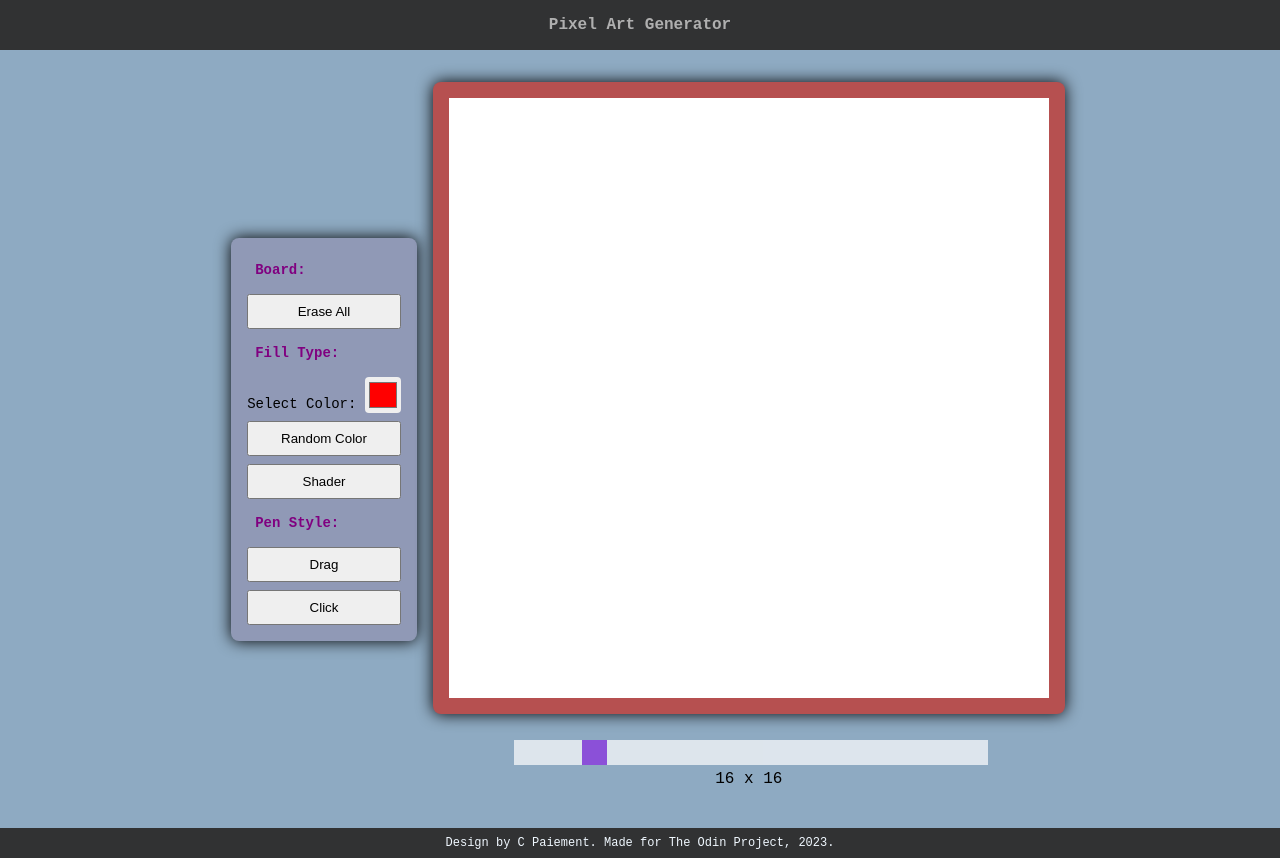
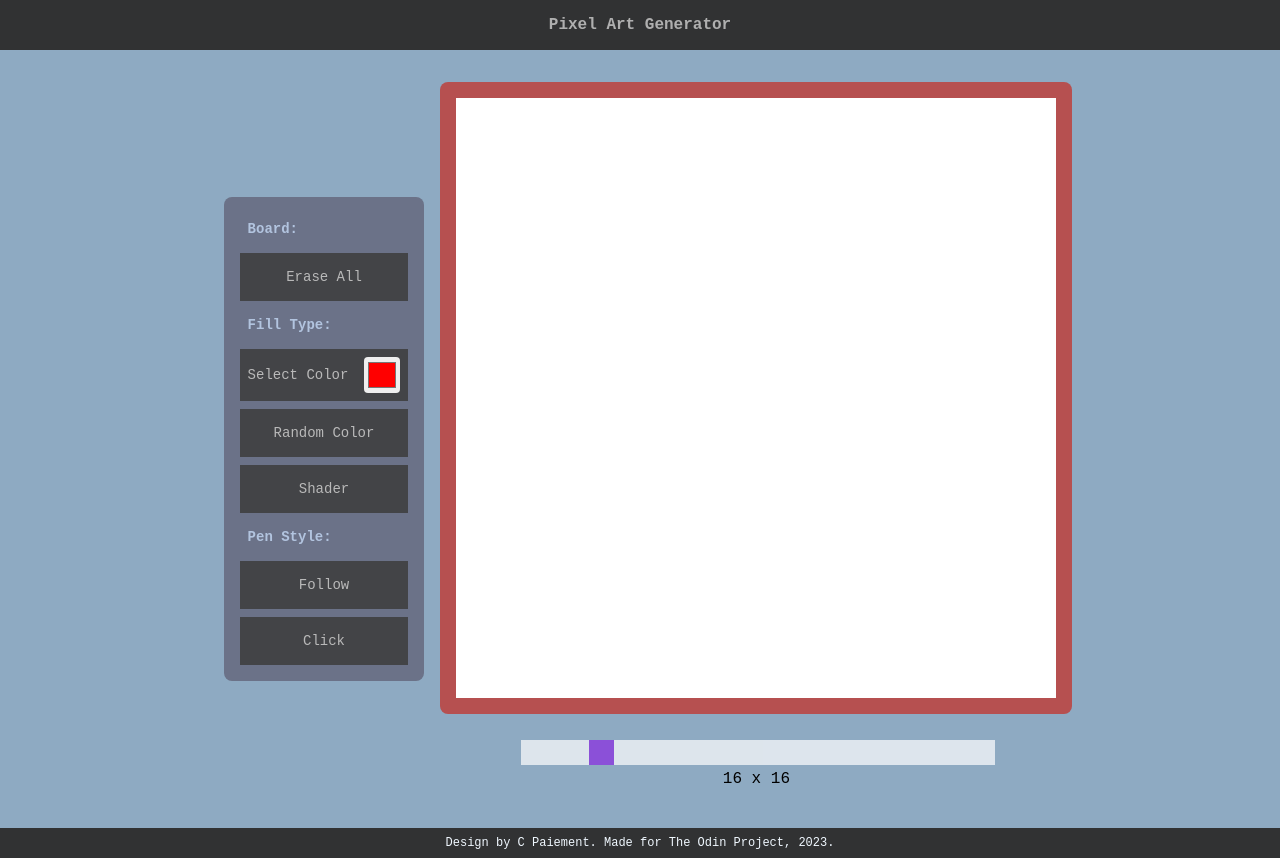
Before and after one commit to copaiement/etch-a-sketch, a plain HTML site: page index.html in a window 1280 px wide. Drawn offline with Linux system fonts and the light colour scheme; a web font is replaced by a local one.

Commit message:
Final updates to make options panel more stylized

```diff
--- a/etchasketch.js
+++ b/etchasketch.js
@@ -6,10 +6,6 @@ let colorStyle;
 let penStyle;
 
 initialize();
-
-//set color picker event listener
-const colorPicker = document.getElementById("select-color");
-colorPicker.addEventListener("change", setColor);
 
 //set up initial board
 function initialize() {
--- a/index.html
+++ b/index.html
@@ -19,15 +19,15 @@
                 <div class="options">Board:</div>
                 <button id="btn-erase" onclick="eraseAll()">Erase All</button>
                 <div class="options">Fill Type:</div>
-                <form id="select-color-container">
-                    <label>Select Color:</label>
+                <form class="select-color-container">
+                    <div>Select Color</div>
                     <input id="select-color" type="color" value="#ff0000">
                 </form>
                 <button id="btn-random" onclick="setColorStyle('random')">Random Color</button>
                 <button id="btn-shade" onclick="setColorStyle('shade')">Shader</button>
                 <div class="options">Pen Style:</div>
-                <button id="btn-mouseover" onclick="setPenStyle('mouseover')">Drag</button>
-                <button id="btn-click" onclick="setPenStyle('click')">Click</button>
+                <button class="btn-grp2" id="btn-mouseover" onclick="setPenStyle('mouseover')">Follow</button>
+                <button class="btn-grp2" id="btn-click" onclick="setPenStyle('click')">Click</button>
             </div>
 
             <div class="artboard-container">
--- a/style.css
+++ b/style.css
@@ -11,16 +11,22 @@ body {
 
 }
 
-form{
-    font-weight: 400;
+button {
+    border: none;
+    margin: 0px;
+    padding: 16px;
+    background-color: #434447;
+    color: rgb(185, 185, 185);
+    font-family: 'Martian Mono', monospace;
     font-size: 14px;
-    color: black;
 }
 
-button {
-    margin: 0px;
-    padding: 8px;
+button:hover {
+    background-color: #20283b;
+    scale: 1.05;
 }
+
+
 
 .main-container {
     box-sizing: border-box;
@@ -51,12 +57,11 @@ button {
 }
 
 .options-panel {
-    background-color: #9099b6;
-    color: #1a2138;
+    background-color: #6b7288;
+    color: #b4c0e6;
     font-size: 18px;
     padding: 16px;
     margin: 16px;
-    box-shadow: 0px 0px 16px black;
     border-radius: 8px;
 
     display: flex;
@@ -68,14 +73,29 @@ button {
 
 .options {
     font-size: 14px;
-    color: purple;
+    color: rgb(178, 196, 223);
     font-weight: bold;
     margin: 8px;
 }
 
-.color-input {
-    display: inline-block;
+.select-color-container {
+    background-color: #434447;
+    color: rgb(185, 185, 185);
+    padding: 8px;
+    display: flex;
+    align-items: center;
+    gap: 16px;
+    font-size: 14px;
 
+}
+
+.select-color-container:hover {
+    background-color: #20283b;
+    scale: 1.05;
+}
+
+.select-color-container:active {
+    background-color: red;
 }
 
 .artboard-container {
@@ -88,7 +108,6 @@ button {
 
 .artboard {
     background-color: #b65050;
-    box-shadow: 0px 0px 16px black;
     border-radius: 8px;
 
     width: 600px;
@@ -160,4 +179,5 @@ button {
     border-radius: 4px;
     border: none;
     outline: none;
+
 }
```
